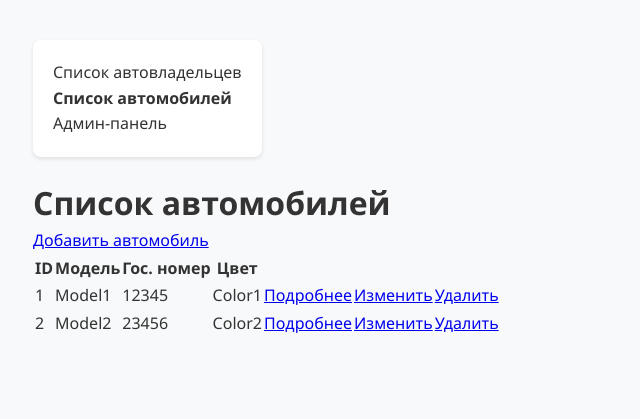
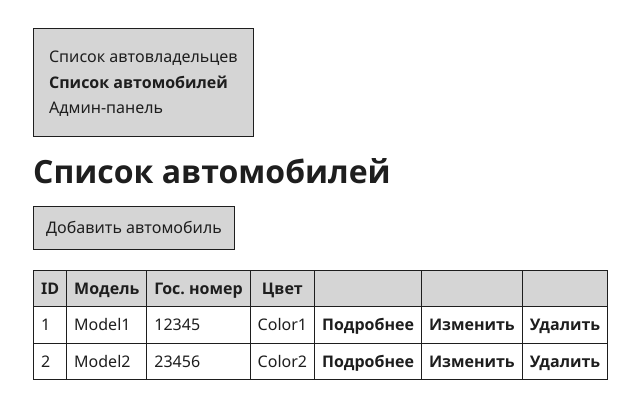
Before and after one commit to KlimVladMaks/web-lab-2, a Django app: page /car/list/ in a window 1280 px wide. Shown: the top 419 px of the page, without its empty margins (27-667 px from the left). Run offline with Django 5.2, Linux system fonts and the light colour scheme; data comes from the database, SQL or seed files in the repository.

Commit message:
Commit 28

```diff
--- a/django_project_klimenkov/static/css/styles.css
+++ b/django_project_klimenkov/static/css/styles.css
@@ -1,3 +1,12 @@
+:root {
+    --background-color: rgb(255, 255, 255);
+    --gray: rgb(213, 213, 213);
+    --black: rgb(30, 30, 30);
+    --light-blue: rgb(183, 182, 255);
+    --blue: rgb(0, 0, 126);
+    --red: rgb(182, 0, 0);
+}
+
 * {
     margin: 0;
     padding: 0;
@@ -7,8 +16,8 @@
 body {
     font-family: 'Segoe UI', Tahoma, Geneva, Verdana, sans-serif;
     line-height: 1.6;
-    color: #333;
-    background-color: #f8f9fa;
+    color: var(--black);
+    background-color: var(--background-color);
     padding: 20px;
     max-width: 1200px;
     margin: 0 auto;
@@ -16,19 +25,69 @@ body {
 
 .nav-menu {
     display: inline-block;
-    background-color: white;
-    padding: 20px;
-    border-radius: 8px;
-    box-shadow: 0 2px 4px rgba(0,0,0,0.1);
-    margin: 20px 0;
+    background-color: var(--gray);
+    padding: 15px;
+    margin: 8px 0;
+    border: 1px solid var(--black);
 }
 
 .nav-menu a {
     text-decoration: none;
-    color: #333;
+    color: var(--black);
 }
 
 .nav-menu a:hover,
 .nav-menu a:focus {
-    border-bottom: 2px solid;
+    border-bottom: 2px solid var(--black);
 }
+
+.create-button {
+    display: inline-block;
+    padding: 8px 12px;
+    background: var(--gray);
+    color: var(--black);
+    text-decoration: none;
+    margin: 10px 0;
+    border: 1px solid var(--black);
+}
+
+.create-button:hover {
+    background-color: var(--light-blue);
+    color: var(--blue);
+    border: 1px solid var(--blue);
+}
+
+.table {
+  border-collapse: collapse;
+  border-spacing: 0;
+  overflow: hidden;
+  margin-top: 10px;
+}
+
+.table th,
+.table td {
+  padding: 5px 7px;
+  border: 1px solid var(--black);
+}
+
+.table th {
+    background-color: var(--gray);
+}
+
+.table a {
+    text-decoration: none;
+    color: var(--black);
+    font-weight: 600;
+}
+
+.table a:hover,
+.table a:focus {
+    color: var(--blue);
+    border-bottom: 2px solid var(--blue);
+}
+
+.table .delete:hover,
+.table .delete:focus {
+    color: var(--red);
+    border-bottom: 2px solid var(--red)
+}
--- a/django_project_klimenkov/templates/cars/cars_list.html
+++ b/django_project_klimenkov/templates/cars/cars_list.html
@@ -16,10 +16,10 @@
 
     <h1>Список автомобилей</h1>
 
-    <a href="{% url 'create_car' %}">Добавить автомобиль</a>
+    <a href="{% url 'create_car' %}" class="create-button">Добавить автомобиль</a>
 
     {% if cars %}
-        <table>
+        <table class="table">
             <thead>
                 <tr>
                     <th>ID</th>
@@ -49,7 +49,7 @@
                         </a>
                     </td>
                     <td>
-                        <a href="{% url 'delete_car' car.car_id %}">
+                        <a href="{% url 'delete_car' car.car_id %}" class="delete">
                             Удалить
                         </a>
                     </td>
--- a/django_project_klimenkov/templates/owners/owners_list.html
+++ b/django_project_klimenkov/templates/owners/owners_list.html
@@ -16,10 +16,10 @@
 
     <h1>Список автовладельцев</h1>
 
-    <a href="{% url 'create_owner' %}">Добавить автовладельца</a>
+    <a href="{% url 'create_owner' %}" class="create-button">Добавить автовладельца</a>
 
     {% if owners %}
-        <table>
+        <table class="table">
             <thead>
                 <tr>
                     <th>ID</th>
@@ -51,7 +51,7 @@
                         </a>
                     </td>
                     <td>
-                        <a href="{% url 'delete_owner' owner.id %}">
+                        <a href="{% url 'delete_owner' owner.id %}" class="delete">
                             Удалить
                         </a>
                     </td>
```
